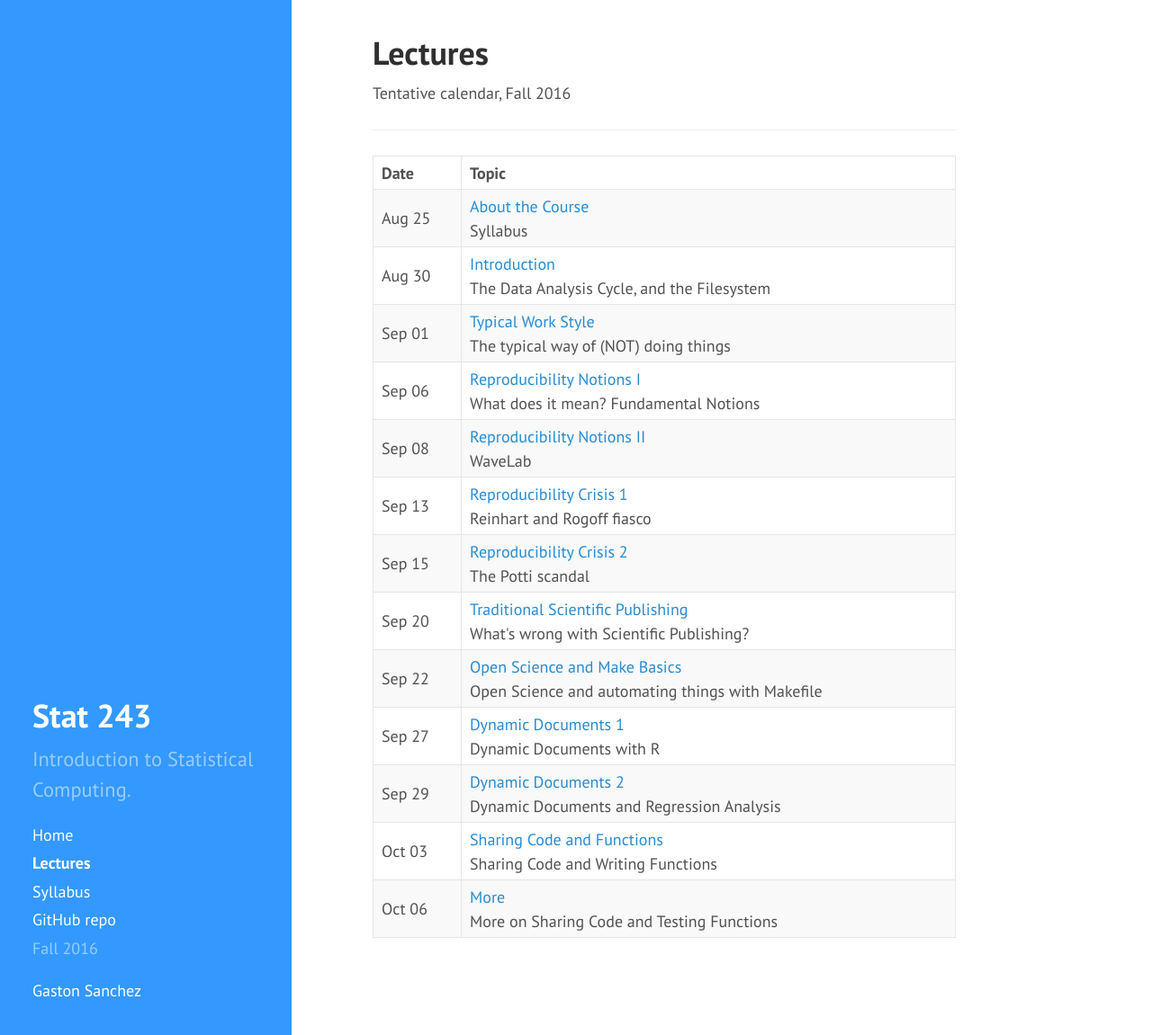
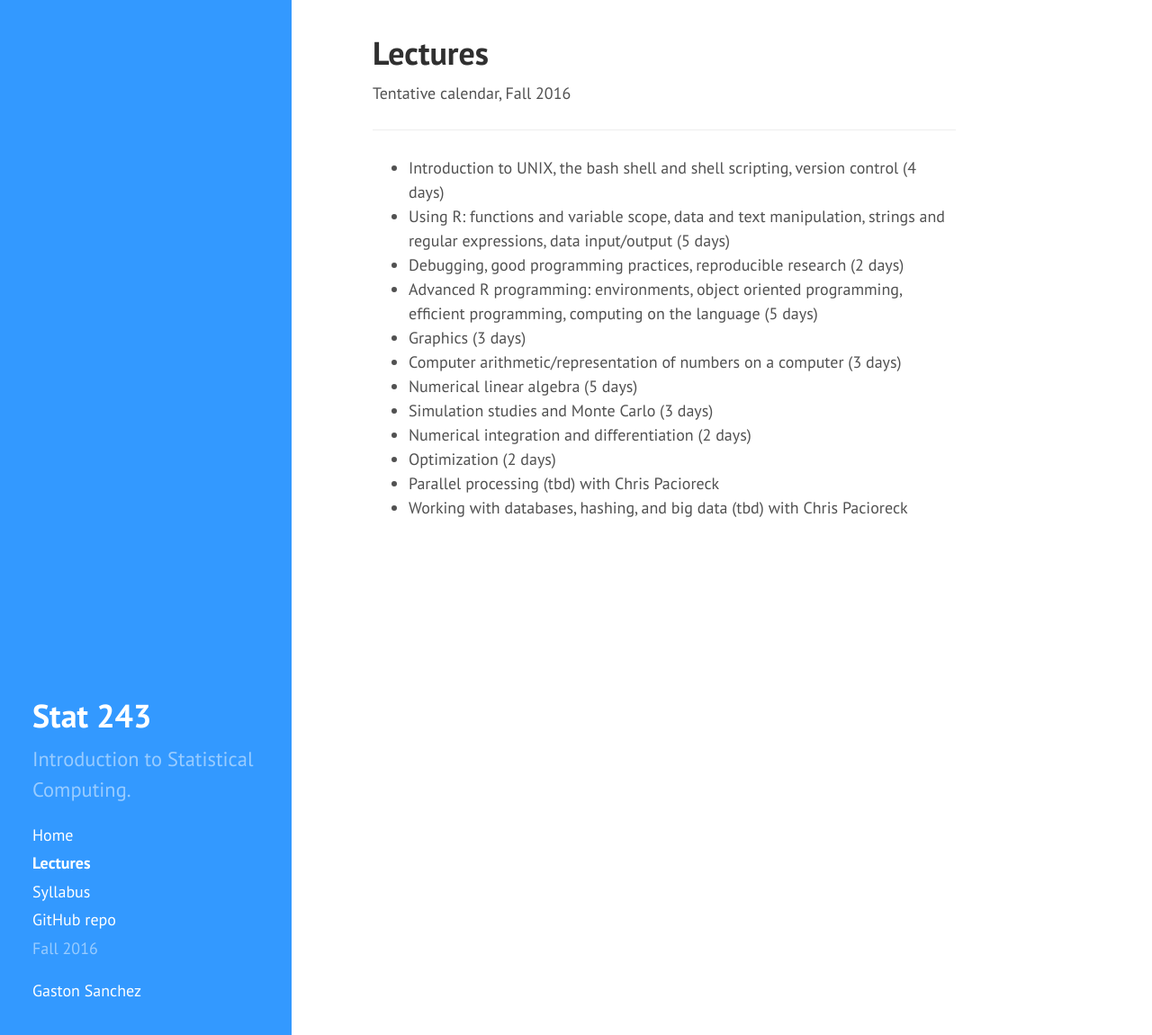
Before and after one commit to gastonstat/stat243-relic, a Jekyll site: the page built from lectures/index.md, in a window 1280 px wide and 1151 px high. Shown: the whole window at 90% size. Built offline with Jekyll 4.4.1, drawn with Linux system fonts in a browser that asks for light colours; nearby versions of some CDN libraries.

Commit message:
lectures: update index following Chris's units

```diff
--- a/lectures/index.md
+++ b/lectures/index.md
@@ -5,80 +5,20 @@ title: Lectures
 
 Tentative calendar, Fall 2016
 
-<hr>
-<table>
-  <thead>
-    <tr>
-      <th align="left">Date</th>
-      <th align="left">Topic</th>
-    </tr>
-  </thead>
-  <tbody>
-    <tr>
-      <td>Aug 25</td>
-      <td><a href="00-about-course">About the Course</a><br>
-        Syllabus
-    </td>
-    </tr>
-    <tr>
-      <td>Aug 30</td>
-      <td><a href="01-intro-filesystem">Introduction</a><br>
-        The Data Analysis Cycle, and the Filesystem</td>
-    </tr>
-    <tr>
-      <td>Sep 01</td>
-      <td><a href="02-typical-work-style">Typical Work Style</a><br>
-        The typical way of (NOT) doing things</td>
-    </tr>
-    <tr>
-      <td>Sep 06</td>
-      <td><a href="03-reproducibility-markdown">Reproducibility Notions I</a><br>
-        What does it mean? Fundamental Notions</td>
-    </tr>
-    <tr>
-      <td>Sep 08</td>
-      <td><a href="04-wavelab-pandoc">Reproducibility Notions II</a><br>
-        WaveLab</td>
-    </tr>
-    <tr>
-      <td>Sep 13</td>
-      <td><a href="05-crisis1-git-basics">Reproducibility Crisis 1</a><br>
-        Reinhart and Rogoff fiasco</td>
-    </tr>
-    <tr>
-      <td>Sep 15</td>
-      <td><a href="06-crisis2-github-basics">Reproducibility Crisis 2</a><br>
-        The Potti scandal</td>
-    </tr>
-    <tr>
-      <td>Sep 20</td>
-      <td><a href="07-traditional-publishing">Traditional Scientific Publishing</a><br>
-        What's wrong with Scientific Publishing?</td>
-    </tr>
-    <tr>
-      <td>Sep 22</td>
-      <td><a href="08-openness-makefile-basics">Open Science and Make Basics</a><br>
-        Open Science and automating things with Makefile</td>
-    </tr>
-    <tr>
-      <td>Sep 27</td>
-      <td><a href="09-dynamic-docs1">Dynamic Documents 1</a><br>
-        Dynamic Documents with R</td>
-    </tr>
-    <tr>
-      <td>Sep 29</td>
-      <td><a href="10-dynamic-docs2">Dynamic Documents 2</a><br>
-        Dynamic Documents and Regression Analysis</td>
-    </tr>
-    <tr>
-      <td>Oct 03</td>
-      <td><a href="11-share-code-functions">Sharing Code and Functions</a><br>
-        Sharing Code and Writing Functions</td>
-    </tr>
-    <tr>
-      <td>Oct 06</td>
-      <td><a href="12-more-code-testing">More </a><br>
-        More on Sharing Code and Testing Functions</td>
-    </tr>
-  </tbody>
-</table>
+-----
+
+- Introduction to UNIX, the bash shell and
+ shell scripting, version control (4 days)
+- Using R: functions and variable scope, data and text manipulation, strings
+ and regular expressions, data input/output (5 days)
+- Debugging, good programming practices, reproducible research (2 days)
+- Advanced R programming: environments, object oriented programming, efficient
+ programming, computing on the language (5 days)
+- Graphics (3 days)
+- Computer arithmetic/representation of numbers on a computer (3 days)
+- Numerical linear algebra (5 days)
+- Simulation studies and Monte Carlo (3 days)
+- Numerical integration and differentiation (2 days)
+- Optimization (2 days)
+- Parallel processing (tbd) with Chris Pacioreck
+- Working with databases, hashing, and big data (tbd) with Chris Pacioreck
```
